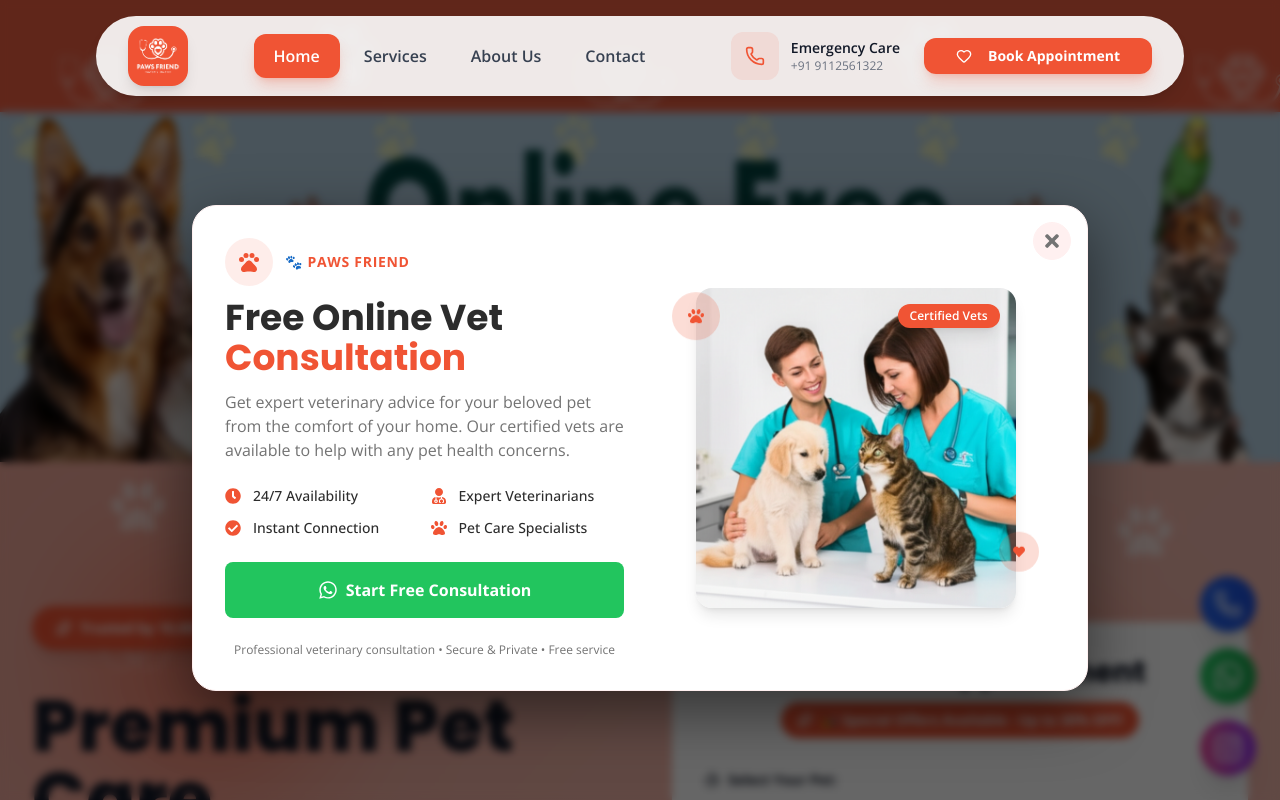
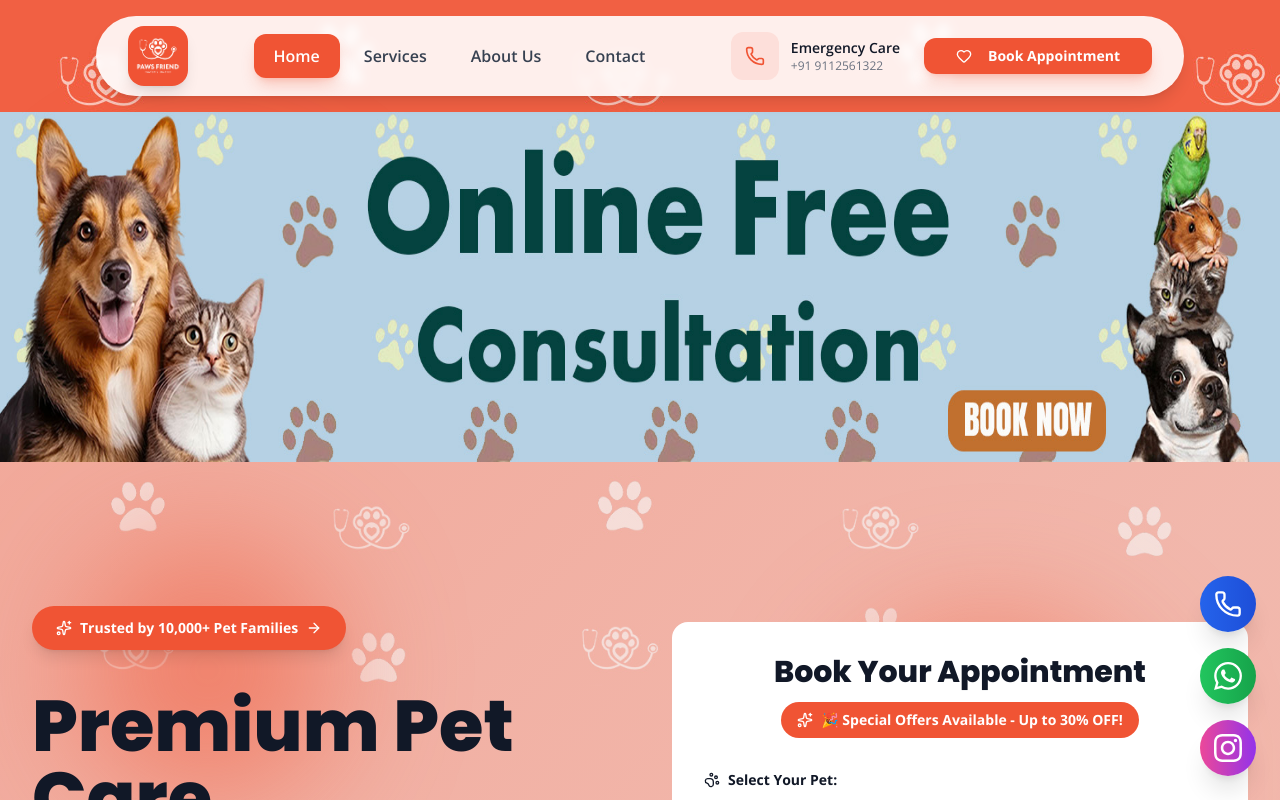
Before and after one commit to desirediv0/paws-friend, a Next.js app: page / in a window 1280 px wide. Shown: the top 800 px of the page. Built offline with nearby package versions, Linux system fonts and the light colour scheme.

Commit message:
fix: comment out VetConsultation component in layout

```diff
--- a/src/app/layout.js
+++ b/src/app/layout.js
@@ -3,7 +3,7 @@ import "./globals.css";
 import Header from "@/components/Header";
 import Footer from "@/components/Footer";
 import FloatingBottomBar from "@/components/FloatingBottomBar";
-import VetConsultation from "@/components/vet-consultation";
+// import VetConsultation from "@/components/vet-consultation";
 import Script from "next/script";
 
 const poppins = Poppins({
@@ -119,7 +119,7 @@ export default function RootLayout({ children }) {
 
           <div className="relative z-10">
             {children}
-            <VetConsultation />
+            {/* <VetConsultation /> */}
             <FloatingBottomBar />
           </div>
         </div>
```
